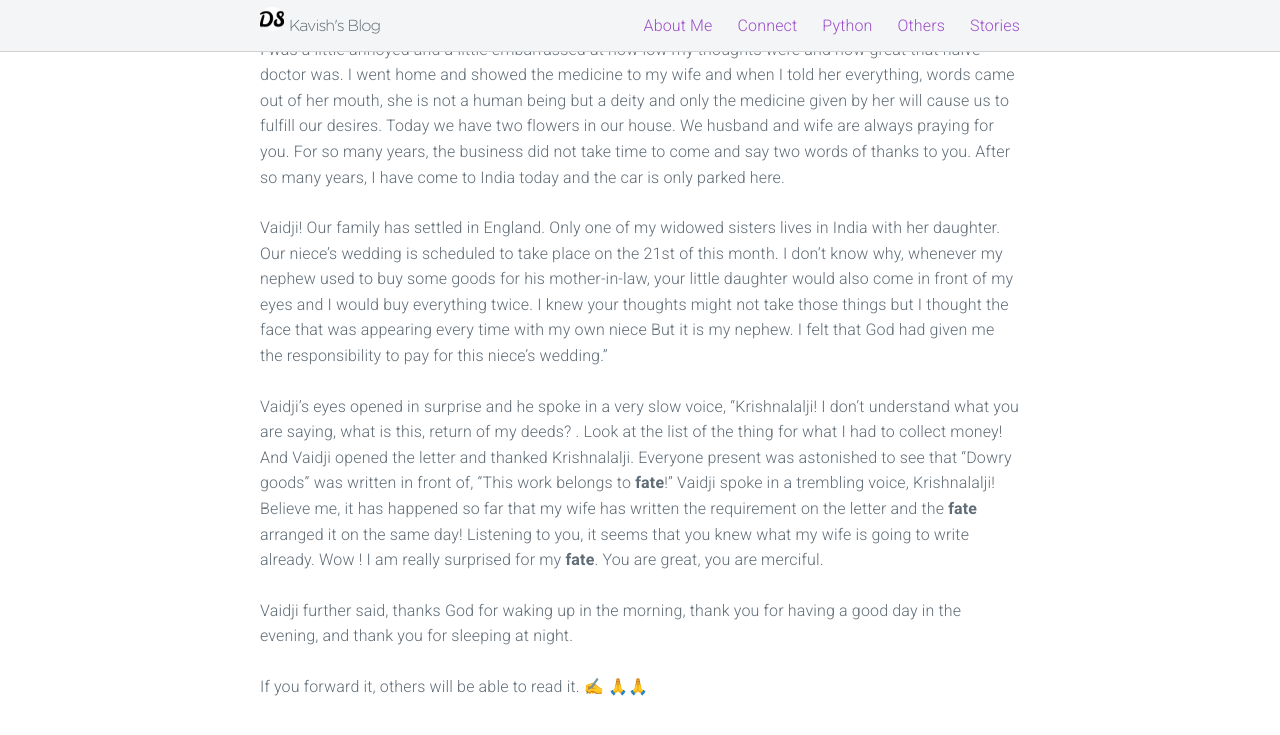
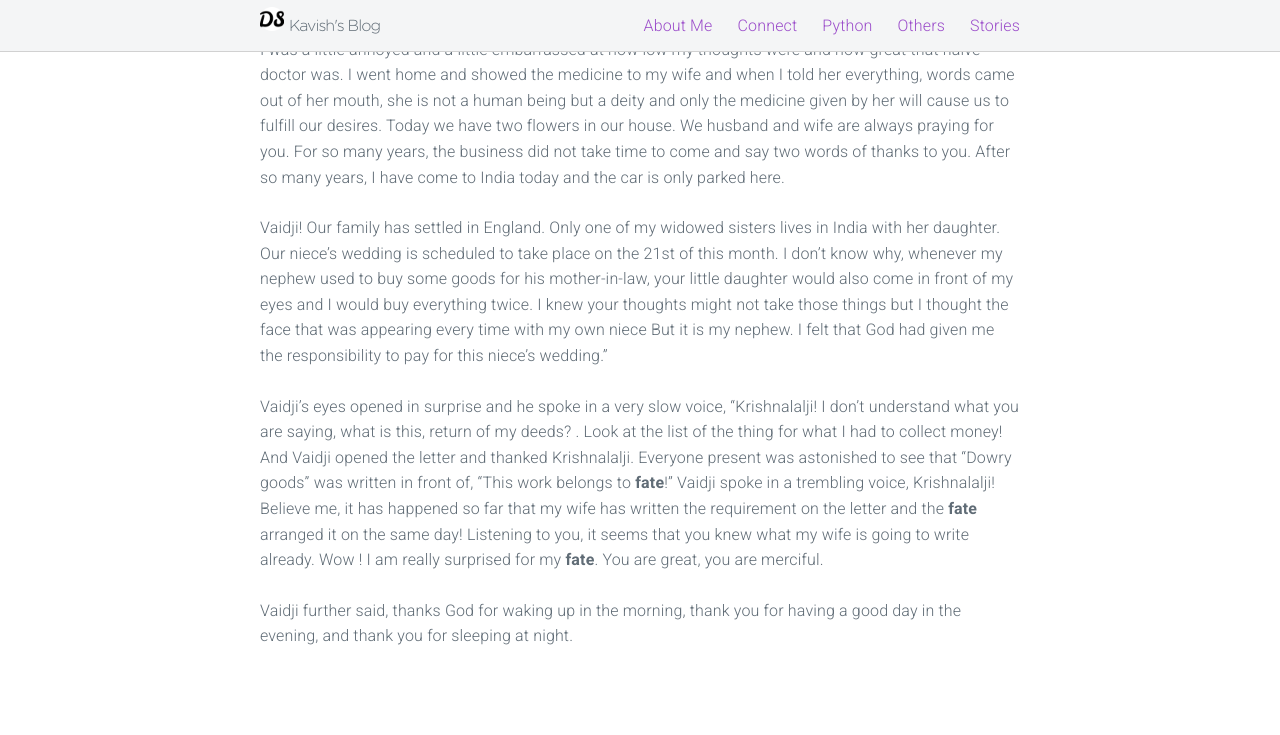
Before and after one commit to kavishdev/kavishdev.github.io, a Jekyll site: the page built from _stories/A deed is always returned.md, in a window 1280 px wide and 900 px high, scrolled down 1288 px. Shown: the top 735 px of the window. Built offline with Jekyll 4.4.1, drawn with Linux system fonts in a browser that asks for light colours.

Commit message:
Update A deed is always returned.md
Co-Authored-By: wiless <4603031+wiless@users.noreply.github.com>

```diff
--- a/_stories/A deed is always returned.md
+++ b/_stories/A deed is always returned.md
@@ -26,5 +26,3 @@ Vaidji! Our family has settled in England. Only one of my widowed sisters lives
 Vaidji's eyes opened in surprise and he spoke in a very slow voice, "Krishnalalji! I don't understand what you are saying, what is this, return of my deeds? . Look at the list of the thing for what I had to collect money! And Vaidji opened the letter and thanked Krishnalalji. Everyone present was astonished to see that "Dowry goods" was written in front of, "This work belongs to **fate**!" Vaidji spoke in a trembling voice, Krishnalalji! Believe me, it has happened so far that my wife has written the requirement on the letter and the **fate** arranged it on the same day! Listening to you, it seems that you knew what my wife is going to write already. Wow ! I am really surprised for my **fate**. You are great, you are merciful.
 
 Vaidji further said, thanks God for waking up in the morning, thank you for having a good day in the evening, and thank you for sleeping at night.
-
-If you forward it, others will be able to read it. ✍️ 🙏🙏
```
